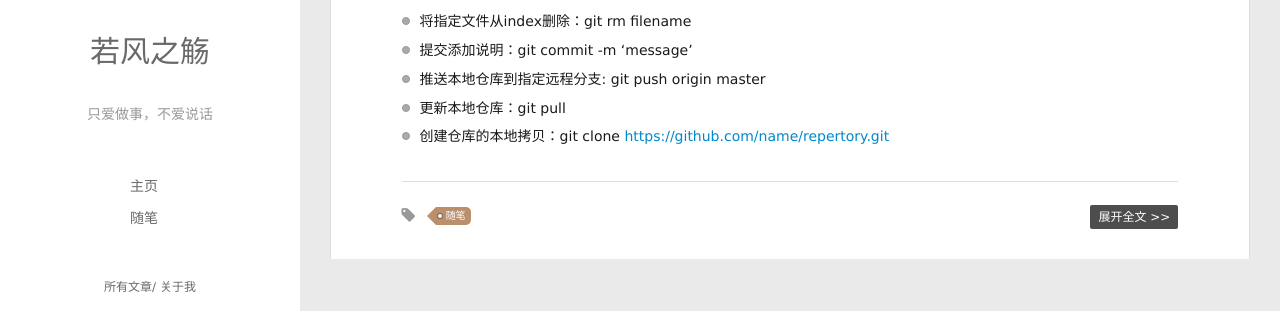
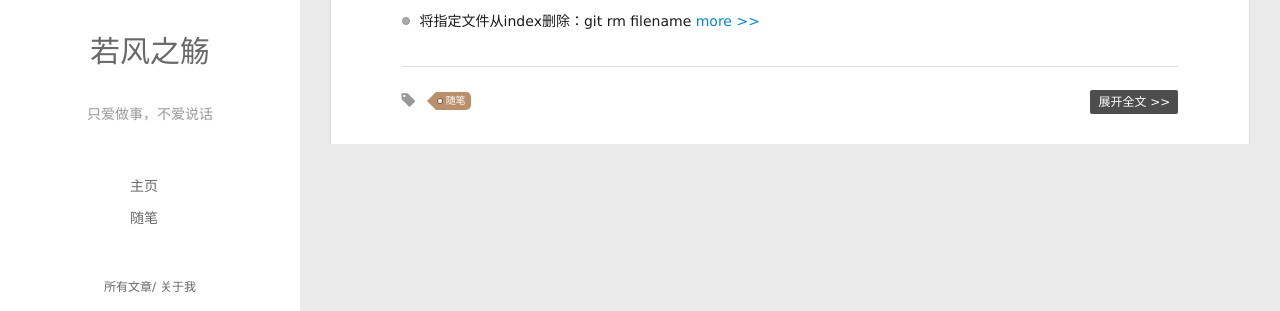
Before and after one commit to ndhisrfzs/ndhisrfzs.github.io, a plain HTML site: page index.html in a window 1280 px wide. Shown: the part 238-549 px from the top of the page. Drawn offline with Linux system fonts and the light colour scheme.

Commit message:
Site updated: 2018-09-14 11:49:33

```diff
--- a/index.html
+++ b/index.html
@@ -182,12 +182,9 @@
 <li>初始化本地仓库：git init</li>
 <li>将指定文件加入到index：git add filename</li>
 <li>将所有修改文件加入到index：git add .</li>
-<li>将指定文件从index删除：git rm filename</li>
-<li>提交添加说明：git commit -m ‘message’</li>
-<li>推送本地仓库到指定远程分支: git push origin master</li>
-<li>更新本地仓库：git pull</li>
-<li>创建仓库的本地拷贝：git clone <a href="https://github.com/name/repertory.git" target="_blank" rel="noopener">https://github.com/name/repertory.git</a></li>
-</ul>
+<li>将指定文件从index删除：git rm filename
+
+          <a class="article-more-a" href="/2018/09/13/gitcommand/#more">more >></a>
 
 
 
```
Also changed, not shown: 2018/09/13/gitcommand/index.html (+5 -5 lines).
